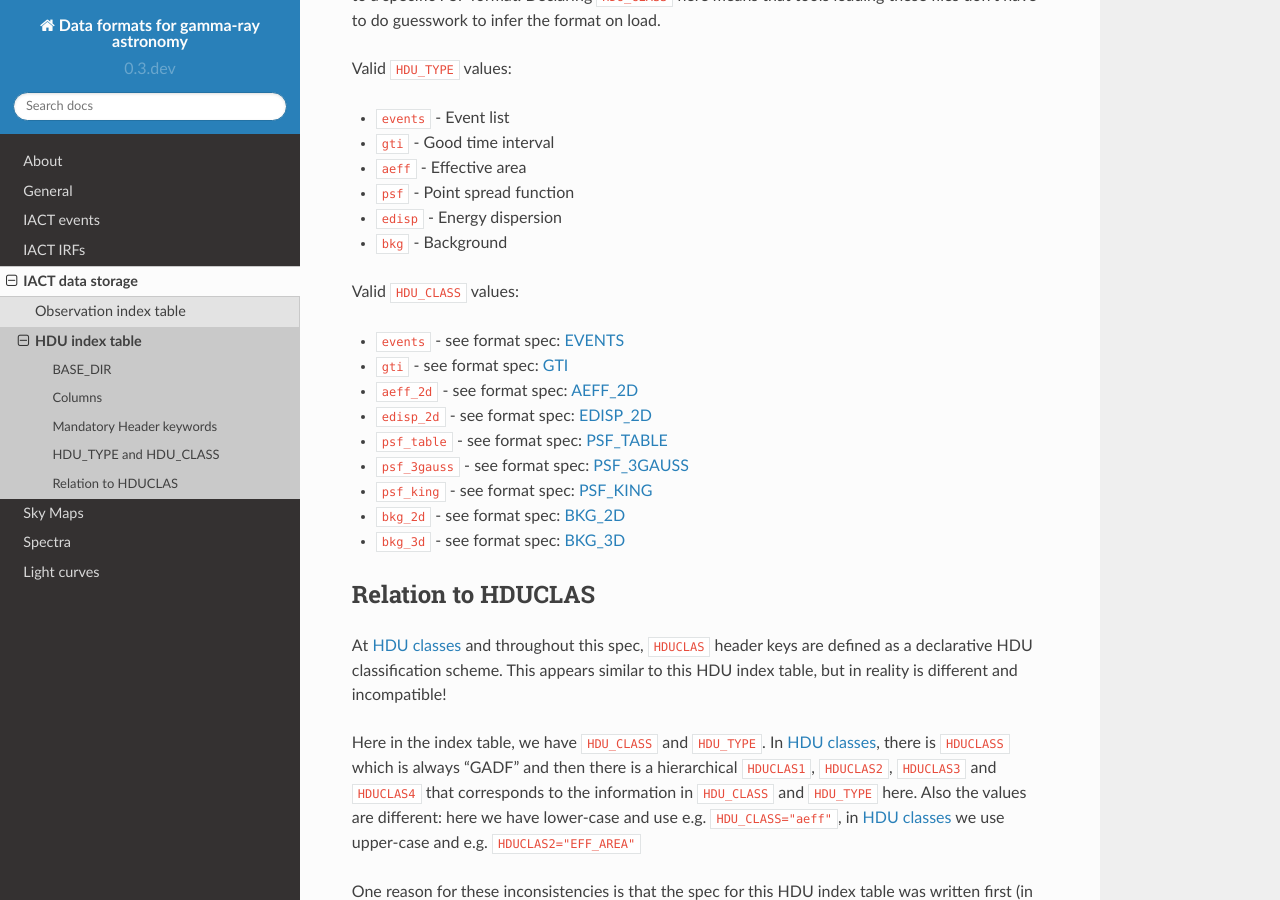
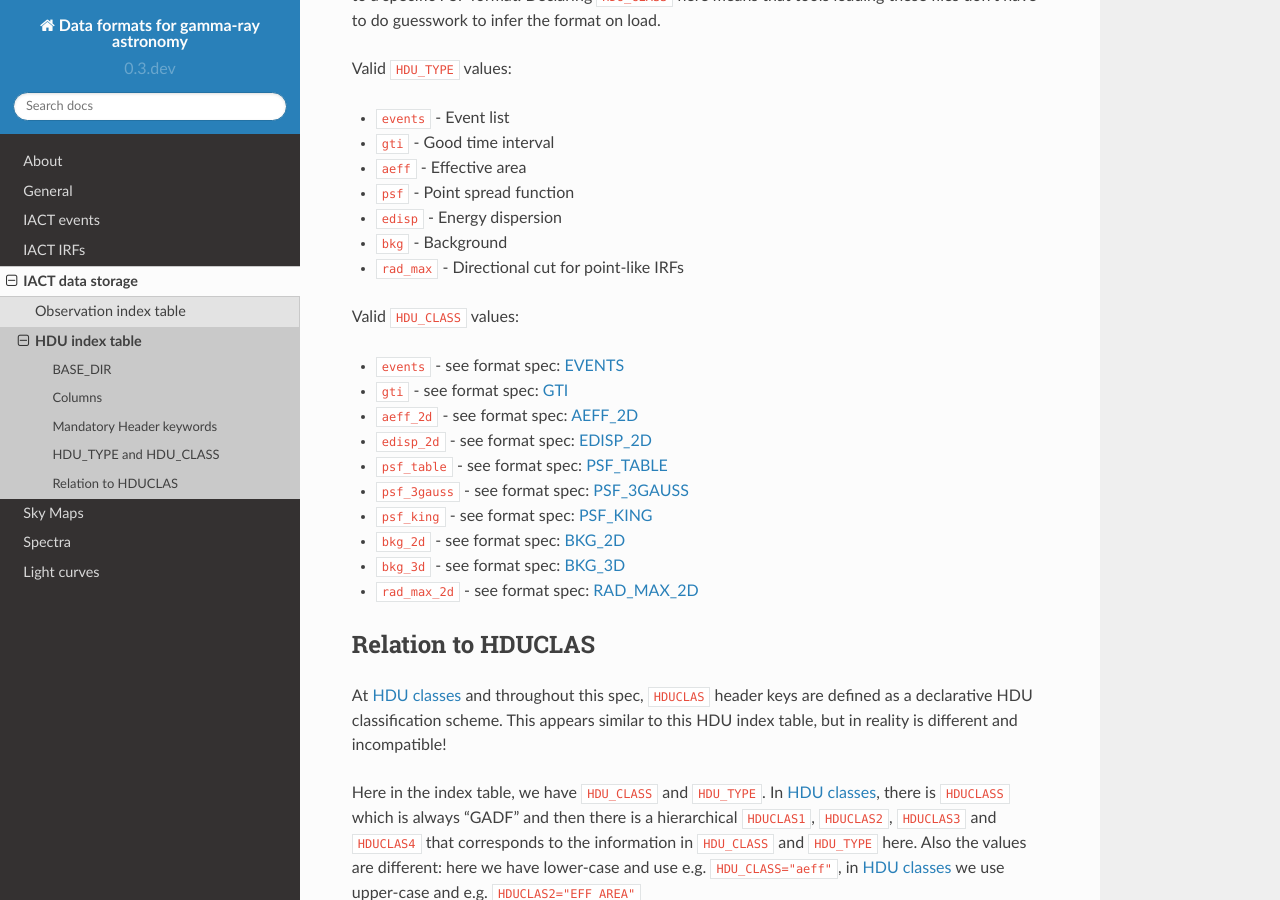
Before and after one commit to open-gamma-ray-astro/gamma-astro-data-formats, a Sphinx documentation site: the page built from source/data_storage/hdu_index/index.rst, in a window 1280 px wide and 900 px high, scrolled down 1501 px. Built offline with Sphinx 7.4.7 and the Read the Docs theme 2.0.0, drawn with Linux system fonts in a browser that asks for light colours.

Commit message:
Add rad max to possible HDU index values

```diff
--- a/source/data_storage/hdu_index/index.rst
+++ b/source/data_storage/hdu_index/index.rst
@@ -82,6 +82,7 @@ Valid ``HDU_TYPE`` values:
 * ``psf`` - Point spread function
 * ``edisp`` - Energy dispersion
 * ``bkg`` - Background
+* ``rad_max`` - Directional cut for point-like IRFs
 
 Valid ``HDU_CLASS`` values:
 
@@ -94,6 +95,7 @@ Valid ``HDU_CLASS`` values:
 * ``psf_king`` - see format spec: :ref:`psf_king`
 * ``bkg_2d`` - see format spec: :ref:`bkg_2d`
 * ``bkg_3d`` - see format spec: :ref:`bkg_3d`
+* ``rad_max_2d`` - see format spec: :ref:`rad_max_2d`
 
 
 Relation to HDUCLAS
```
